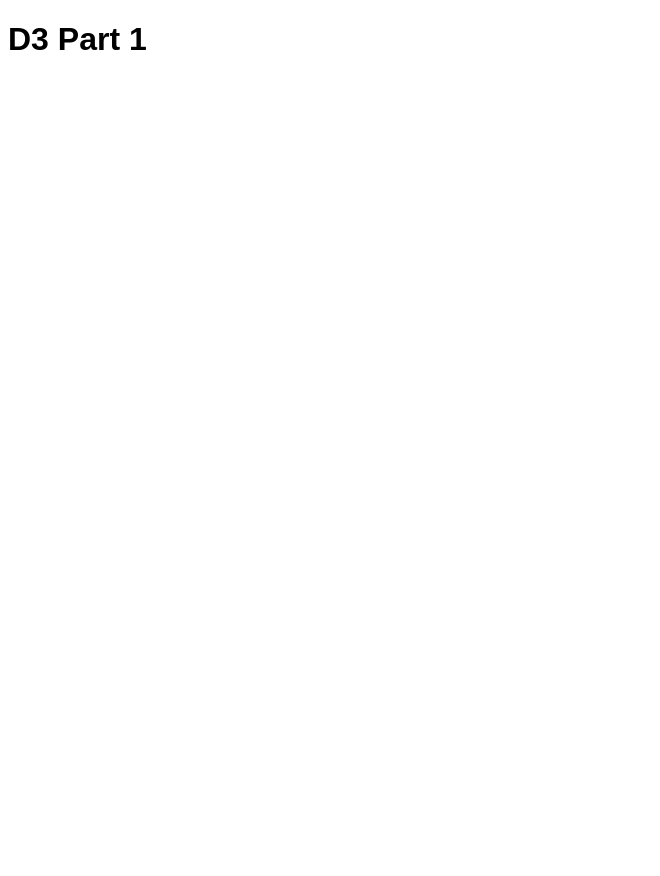
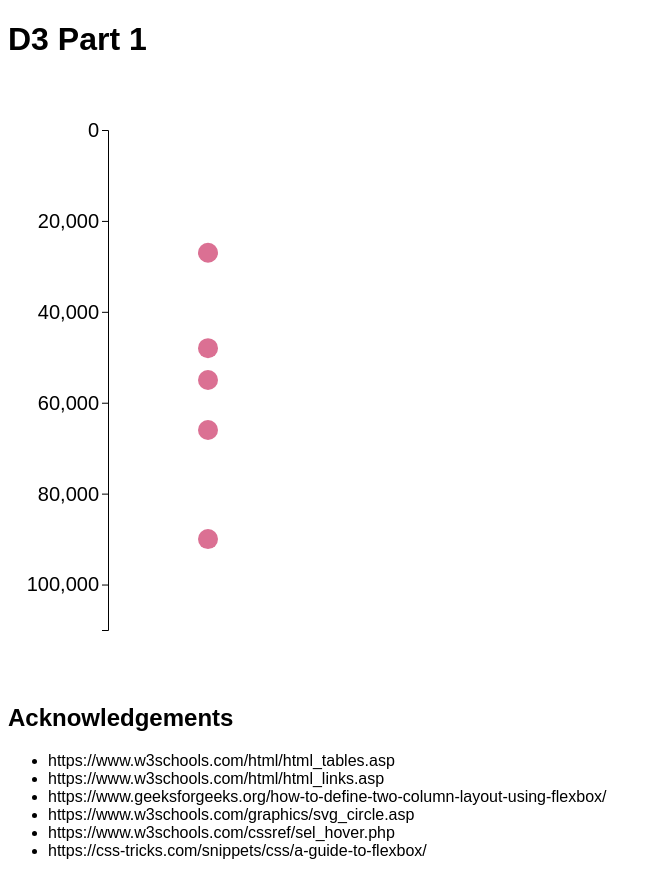
Before and after one commit to DS4200-S23-Class/ic-07-somya-p, a plain HTML site: page index.html in a window 1280 px wide. Shown: the whole page, without its empty margins (0-660 px from the left). Before the commit the page ends 800 px from the top, so only its background shows below. Drawn offline with Linux system fonts and the light colour scheme.

Commit message:
finished

```diff
--- a/index.html
+++ b/index.html
@@ -12,6 +12,23 @@
 <body>
     <h1>D3 Part 1</h1>
 
+    <div id="vis3"></div>
+
+
+    <h2 class="centered">Acknowledgements</h2>
+    <div>
+      <ul>
+        <li>https://www.w3schools.com/html/html_tables.asp</li>
+        <li>https://www.w3schools.com/html/html_links.asp</li>
+        <li>
+          https://www.geeksforgeeks.org/how-to-define-two-column-layout-using-flexbox/
+        </li>
+        <li>https://www.w3schools.com/graphics/svg_circle.asp</li>
+        <li>https://www.w3schools.com/cssref/sel_hover.php</li>
+        <li>https://css-tricks.com/snippets/css/a-guide-to-flexbox/</li>
+      </ul>
+    </div>
+
     <script type="text/javascript" src="./main.js"></script>
 </body>
 
--- a/main.js
+++ b/main.js
@@ -1 +1,46 @@
-console.log("js")
+const FRAME_HEIGHT = 600;
+const FRAME_WIDTH = 500;
+const MARGINS = { left: 50, right: 50, top: 50, bottom: 50 }
+const VIS_HEIGHT = FRAME_HEIGHT - MARGINS.top - MARGINS.bottom;
+const VIS_WIDTH = FRAME_WIDTH - MARGINS.left - MARGINS.right;
+
+
+const data = [55000, 48000, 27000, 66000, 90000]
+
+const FRAME3 = d3
+  .select("#vis3")
+  .append("svg")
+  .attr("height", FRAME_HEIGHT)
+  .attr("width", FRAME_WIDTH)
+  .attr("class", "frame")
+  .attr("fill", "palevioletred");
+
+// set up scaling functions
+const MAX_Y = d3.max(data, (d) => {
+  return d;
+});
+
+const Y_SCALE = d3
+  .scaleLinear()
+  .domain([0, MAX_Y + 20000])
+  .range([0, VIS_HEIGHT]);
+
+FRAME3.selectAll("points")
+  .data(data)
+  .enter()
+  .append("circle")
+  .attr("cy", (d) => {
+    return Y_SCALE(d) + MARGINS.top;
+  })
+  .attr("cx", MARGINS.left * 4)
+  .attr("r", 10)
+  .attr("class", "points");
+
+// add an axis
+FRAME3.append("g")
+  .attr(
+    "transform",
+    "translate(" +  MARGINS.left * 2 + "," + MARGINS.top + ")"
+  )
+  .call(d3.axisLeft(Y_SCALE).ticks(4))
+  .attr("font-size", "20px");
```
